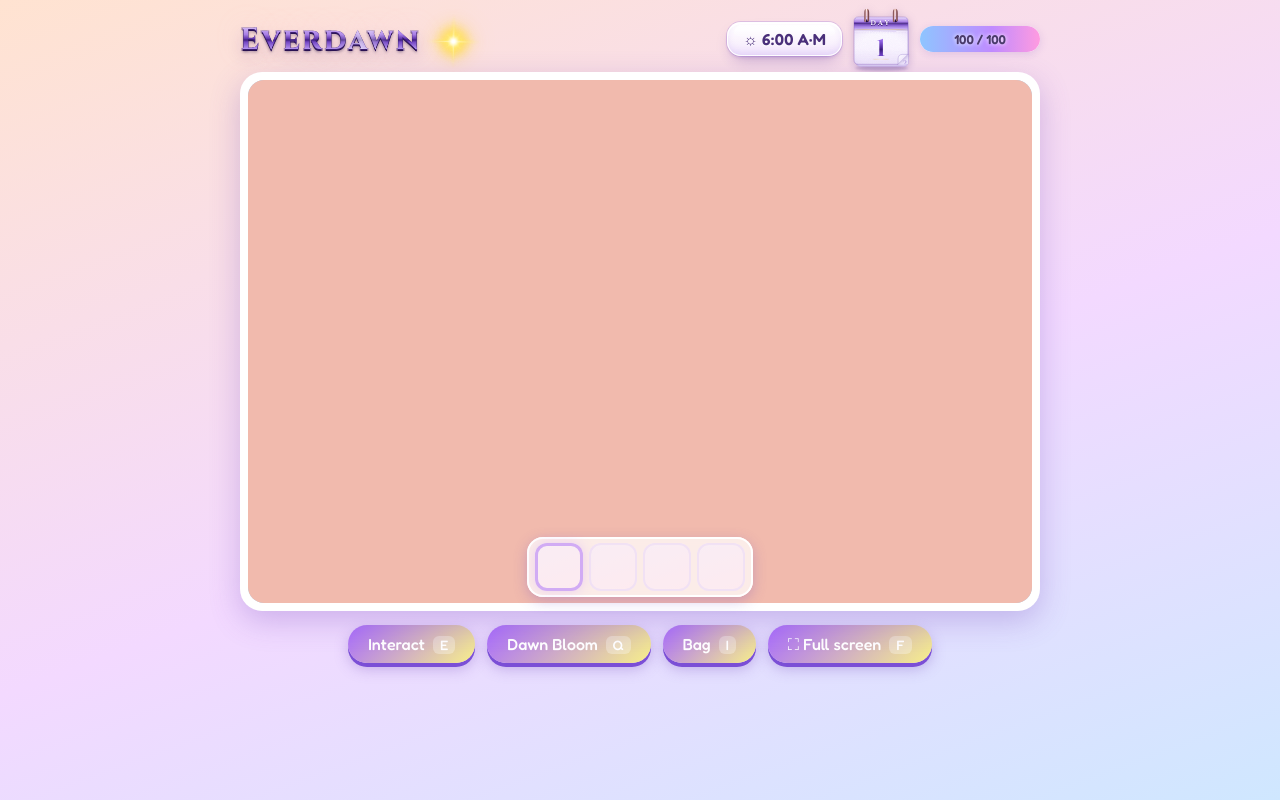
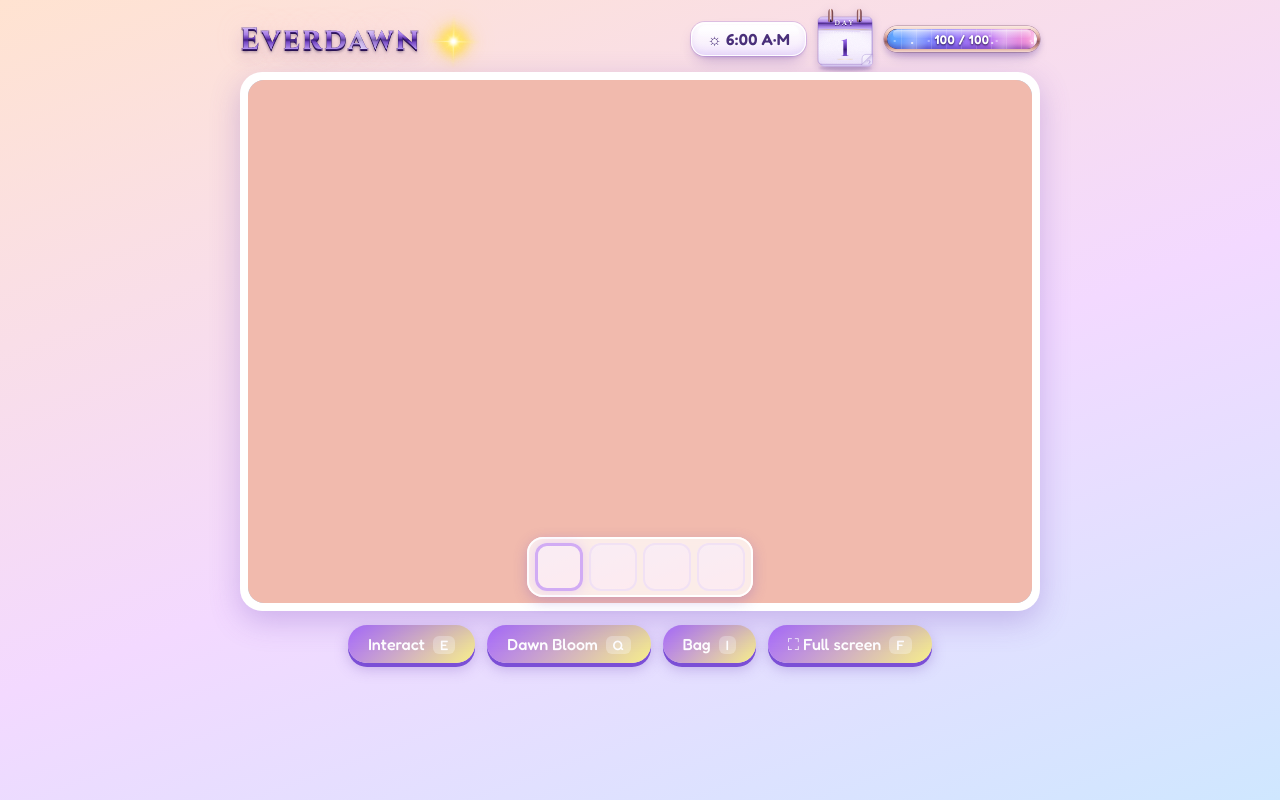
Before and after one commit to 8rkggbb6zw-oss/-, a plain HTML site: page restart/index.html in a window 1280 px wide. Drawn offline with nearby package versions, Linux system fonts and the light colour scheme.

Commit message:
Restart: a glass mana bar in a rose-gold frame
Co-Authored-By: Claude Opus 5.5 <noreply@anthropic.com>
Claude-Session: https://claude.ai/code/session_019kWsJri1ykfaVrCNDqzpti

```diff
--- a/restart/index.html
+++ b/restart/index.html
@@ -83,7 +83,7 @@
             </svg>
           </div>
           <div class="mana-wrap">
-            <div class="mana"><div class="mana-fill" id="mana"></div><span id="manaNum">100 / 100</span></div>
+            <div class="mana"><div class="mana-glass"><div class="mana-fill" id="mana"><i class="mana-flow"></i></div><span id="manaNum">100 / 100</span></div></div>
           </div>
         </div>
       </header>
--- a/restart/style.css
+++ b/restart/style.css
@@ -121,31 +121,84 @@ body.full .title { letter-spacing: 1.5px; text-shadow: 0 1px 0 #2a1252, 0 2px 3p
 .day-cal.flip .dc-page { animation: dayFlip .7s ease-out; }
 @keyframes dayFlip { 0% { transform: rotateX(80deg); opacity: 0; } 60% { transform: rotateX(-10deg); opacity: 1; } 100% { transform: rotateX(0); } }
 
+/* Mana bar */
 .mana {
   position: relative;
-  width: 120px;
+  width: 156px;
   height: 26px;
+  padding: 3px;
   border-radius: 999px;
-  background: rgba(255, 255, 255, 0.75);
-  box-shadow: 0 2px 8px rgba(120, 80, 190, 0.18), inset 0 0 0 2px #fff;
+  background: linear-gradient(180deg, #fbe9e2 0%, #e9bfb3 30%, #b7787a 52%, #8e5a5f 60%, #d9a49a 85%, #f6d9cf 100%);
+  box-shadow: 0 0 0 .5px rgba(90, 45, 60, 0.5), 0 3px 6px rgba(70, 35, 140, 0.25), 0 8px 16px -8px rgba(70, 35, 140, 0.45);
+}
+.mana-glass {
+  position: relative;
+  height: 100%;
+  border-radius: 999px;
   overflow: hidden;
+  background: linear-gradient(180deg, #120728 0%, #2a1556 55%, #1a0b38 100%);
+  box-shadow: inset 0 2px 4px rgba(0, 0, 0, 0.7), inset 0 -1px 1px rgba(255, 255, 255, 0.12);
 }
-
+.mana-glass::before {
+  content: '';
+  position: absolute;
+  inset: 0;
+  z-index: 2;
+  background: repeating-linear-gradient(90deg, transparent 0 calc(10% - 1px), rgba(255, 255, 255, 0.14) calc(10% - 1px) 10%);
+  pointer-events: none;
+}
+.mana-glass::after {
+  content: '';
+  position: absolute;
+  left: 6px; right: 6px; top: 1px;
+  height: 42%;
+  z-index: 3;
+  border-radius: 999px;
+  background: linear-gradient(180deg, rgba(255, 255, 255, 0.55), rgba(255, 255, 255, 0.05));
+  pointer-events: none;
+}
 .mana-fill {
+  position: relative;
   height: 100%;
   width: 100%;
-  background: linear-gradient(90deg, #8ec5ff, #c08bff 60%, #ff9be0);
-  transition: width .15s linear;
+  overflow: hidden;
+  border-radius: 999px 4px 4px 999px;
+  background: linear-gradient(90deg, #5aa8ff 0%, #8f7dff 40%, #c47cf2 70%, #ff9bd2 100%);
+  background-size: 150px 100%;
+  box-shadow: inset 0 -3px 5px rgba(60, 20, 140, 0.45), inset 0 2px 2px rgba(255, 255, 255, 0.35), 0 0 10px rgba(190, 140, 255, 0.9);
+  transition: width .4s ease-out;
 }
-
+.mana-fill::after {
+  content: '';
+  position: absolute;
+  top: 0; bottom: 0; right: 0;
+  width: 3px;
+  background: linear-gradient(180deg, rgba(255, 255, 255, 0.4), #fff, rgba(255, 255, 255, 0.4));
+  box-shadow: 0 0 6px 2px rgba(255, 220, 250, 0.9);
+}
+.mana-flow {
+  position: absolute;
+  inset: 0;
+  background:
+    radial-gradient(circle at 20% 70%, rgba(255, 255, 255, 0.7) 0 .8px, transparent 1.4px),
+    radial-gradient(circle at 55% 35%, rgba(255, 255, 255, 0.6) 0 .7px, transparent 1.3px),
+    radial-gradient(circle at 80% 60%, rgba(255, 255, 255, 0.5) 0 .6px, transparent 1.2px),
+    linear-gradient(100deg, transparent 30%, rgba(255, 255, 255, 0.28) 45%, transparent 60%);
+  background-size: 40px 100%, 52px 100%, 34px 100%, 90px 100%;
+  animation: manaFlow 3.5s linear infinite;
+}
+@keyframes manaFlow { from { background-position: 0 0, 0 0, 0 0, -90px 0; } to { background-position: 40px 0, 52px 0, 34px 0, 90px 0; } }
 .mana span {
   position: absolute;
   inset: 0;
+  z-index: 4;
   display: grid;
   place-items: center;
-  font-size: .8rem;
+  font-size: .78rem;
   font-weight: 600;
-  text-shadow: 0 0 4px #fff;
+  letter-spacing: .5px;
+  color: #fff;
+  text-shadow: 0 1px 2px rgba(20, 5, 50, 0.9), 0 0 6px rgba(120, 60, 220, 0.8);
   font-variant-numeric: tabular-nums;
 }
 
@@ -382,18 +435,7 @@ body.full.menu-open:not(.menu-side) .inventory {
   max-height: calc(100% - var(--menu-bottom, 190px) - var(--menu-top, 60px));
 }
 
-/* how much mana you have, written under the mana bar */
-.mana-wrap { display: flex; flex-direction: column; align-items: center; gap: 2px; }
-.mana-num {
-  font-size: .8rem;
-  font-weight: 600;
-  color: #7b4fd6;
-  letter-spacing: .5px;
-  white-space: nowrap;
-  font-variant-numeric: tabular-nums;
-  text-shadow: 0 0 3px #fff, 0 0 6px #fff;   /* a soft glow so it's easy to read over the game */
-}
-body.full .mana-num { color: #fff; text-shadow: 0 0 3px #4a2a8a, 0 1px 4px rgba(40, 20, 90, 0.9); } /* white over the game in full screen */
+.mana-wrap { display: flex; flex-direction: column; align-items: center; }
 
 /* Star Coins: the counter in the top bar and the sell buttons in the bag */
 .coin-icon { width: 1.15em; height: 1.15em; vertical-align: -0.22em; }
```
